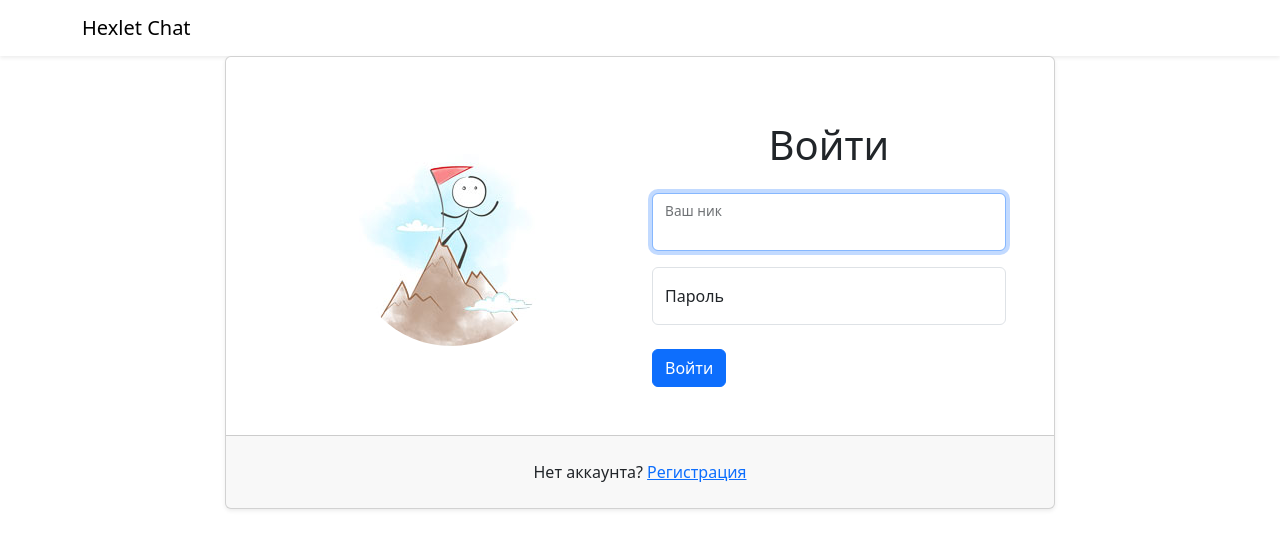
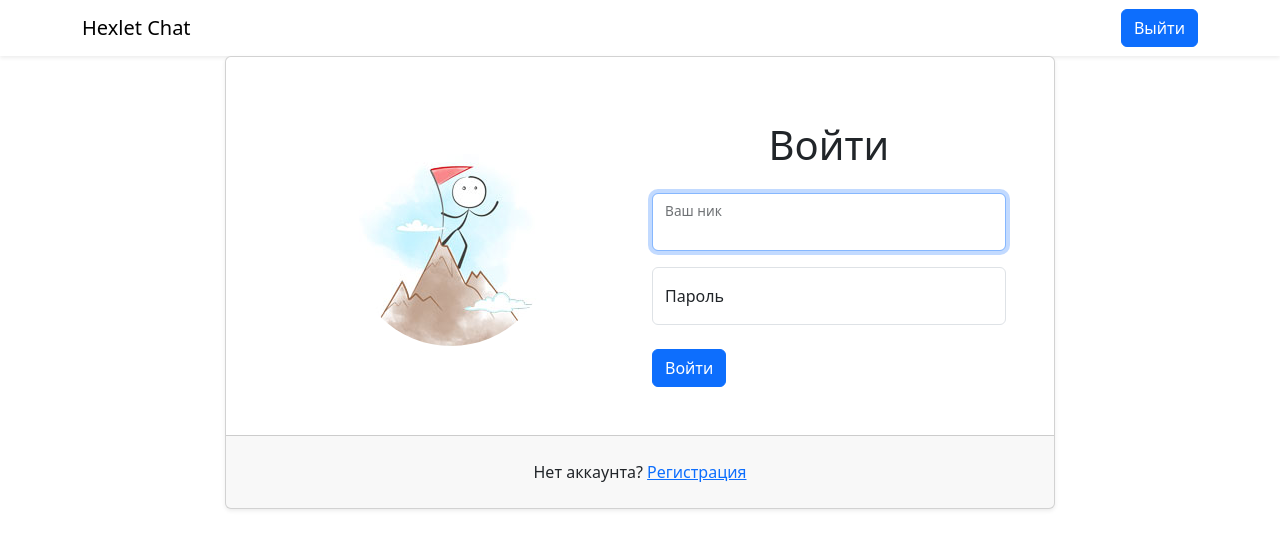
Before and after one commit to NEK1FEKS/frontend-project-12, a React (Create React App) app in the folder frontend/: page /login in a window 1280 px wide. Shown: the top 548 px of the page. Built offline with nearby package versions, Linux system fonts and the light colour scheme; sample sign-in values are in the browser's storage.

Commit message:
added navbar

```diff
--- a/frontend/src/Components/App.js
+++ b/frontend/src/Components/App.js
@@ -5,9 +5,11 @@ import Page404 from './Page404.jsx';
 import MainPage from './MainPage.jsx';
 import AuthContext from '../contexts/index.jsx';
 import useAuth from '../hooks/index.jsx';
+import Navbar from './Navbar.jsx';
 
 const AuthProvider = ({ children }) => {
-  const [loggedIn, setLoggedIn] = useState(false);
+  const checkLogged = Boolean(localStorage.getItem('userId'));
+  const [loggedIn, setLoggedIn] = useState(checkLogged);
 
   const logIn = () => setLoggedIn(true);
   const logOut = () => {
@@ -23,16 +25,20 @@ const AuthProvider = ({ children }) => {
 };
 
 const CheckLogged = ({ children }) => {
-  const auth = useAuth();
+  const { loggedIn } = useAuth();
   const location = useLocation();
 
   return (
-    auth.loggedIn ? children : <Navigate to="/login" state={{ from: location }} />
+    loggedIn ? children : <Navigate to="/login" state={{ from: location }} />
   );
 };
 
 const App = () => (
   <AuthProvider>
+    <div className="h-100">
+      <div className="h-100" id="chat">
+        <div className="d-flex flex-column h-100">
+          <Navbar />
           <BrowserRouter>
             <Routes>
               <Route
@@ -47,6 +53,9 @@ const App = () => (
               <Route path="*" element={<Page404 />} />
             </Routes>
           </BrowserRouter>
+        </div>
+      </div>
+    </div>
   </AuthProvider>
 );
 
--- a/frontend/src/Components/LoginPage.jsx
+++ b/frontend/src/Components/LoginPage.jsx
@@ -53,11 +53,6 @@ const LoginPage = () => {
 
   return (
     <div className="d-flex flex-column h-100">
-      <nav className="shadow-sm navbar navbar-expand-lg navbar-light bg-white">
-        <div className="container">
-          <a className="navbar-brand" href="/">Hexlet Chat</a>
-        </div>
-      </nav>
       <div className="container-fluid h-100">
         <div className="row justify-content-center align-content-center h-100">
           <div className="col-12 col-md-8 col-xxl-6">
--- /dev/null
+++ b/frontend/src/Components/Navbar.jsx
@@ -0,0 +1,17 @@
+import React from 'react';
+import useAuth from '../hooks';
+
+const NavBar = () => {
+  const { loggedIn, logOut } = useAuth();
+  const logOutBtn = loggedIn ? <button type="button" onClick={() => logOut()} className="btn btn-primary">Выйти</button> : null;
+  return (
+    <nav className="shadow-sm navbar navbar-expand-lg navbar-light bg-white">
+      <div className="container">
+        <a className="navbar-brand" href="/">Hexlet Chat</a>
+        {logOutBtn}
+      </div>
+    </nav>
+  );
+};
+
+export default NavBar;
```
Lines whose indentation alone changed are shown as unchanged.
